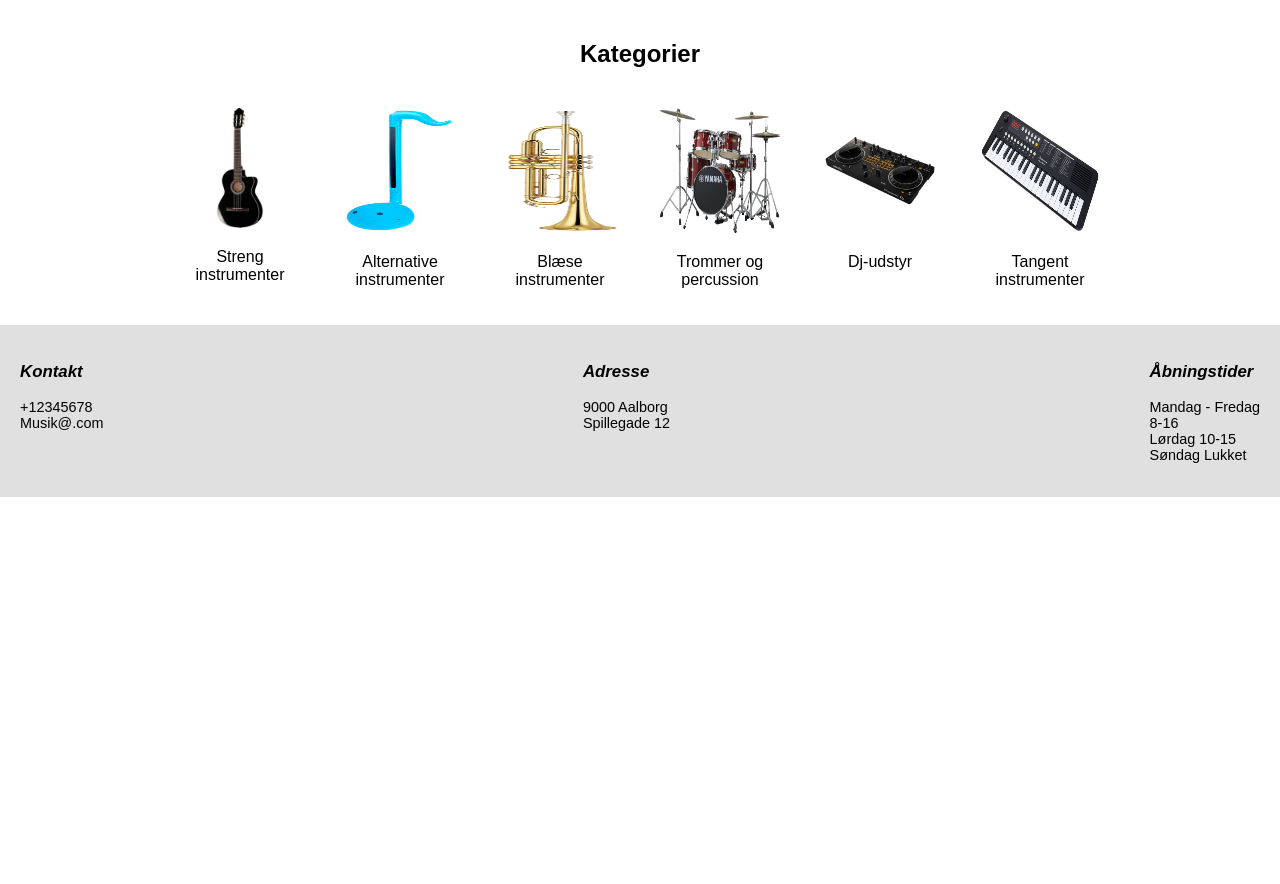
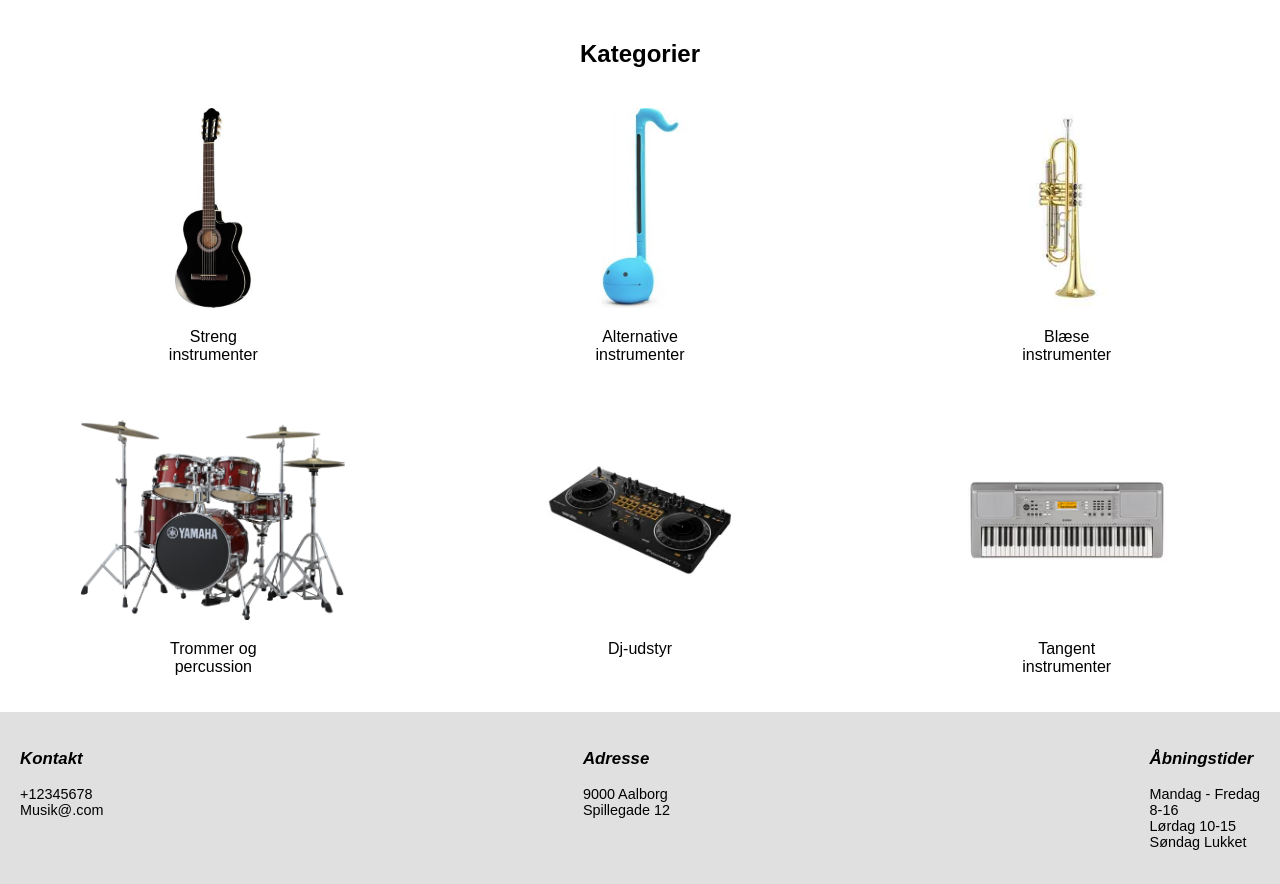
Before and after one commit to Basken3103/Plug-and-play_store, a plain HTML site: page index.html in a window 1280 px wide. Shown: the part 560-1444 px from the top of the page. Before the commit the page ends 1057 px from the top, so only its background shows below. Drawn offline with Linux system fonts and the light colour scheme.

Commit message:
Billederne står som de skal nu. Næste step er at arbejde med footeren.

```diff
--- a/css/main.css
+++ b/css/main.css
@@ -9,19 +9,20 @@ main {
 }
 
 .categories {
-    display: flex;
-    flex-wrap: wrap;
-    justify-content: center;
+    display: grid;
+    grid-template-columns: 1fr 1fr 1fr;
     gap: 40px;
     padding-top: 20px;
 }
 
 
 .category {
-    width: 120px;
+    display: flex;
+    flex-direction: column;
 }
 
 
 .category img {
-    width: 100%;
+    height: 200px;
+    aspect-ratio: auto;
 }
--- a/css/style.css
+++ b/css/style.css
@@ -30,4 +30,6 @@ body {
     .hero {
         min-height: 400px;
     }
+
+
 }
--- a/index.html
+++ b/index.html
@@ -41,32 +41,42 @@
         <h2 class="title">Kategorier</h2>
         <section class="categories">
             <div class="category">
-                <img src="img/guitar.jpg" alt="Streng instrument" />
+                <div>
+                    <img src="img/guitar.jpg" alt="Streng instrument" />
+                </div>
                 <p>Streng<br>instrumenter</p>
             </div>
             <div class="category">
-                <img src="img/Otamatone.webp" alt="Alternative instrumenter" height="125px" />
+                <div>
+                    <img src="img/otamatone.jpg" alt="Alternative instrumenter" />
+                </div>
                 <p>Alternative<br>instrumenter</p>
             </div>
             <div class="category">
-                <img src="img/trompet_roteret_90 (1).png" alt="Blæseinstrumenter" height="125px" />
+                <div>
+                    <img src="img/Trompet.jpg" alt="Blæseinstrumenter" />
+                </div>
                 <p>Blæse<br>instrumenter</p>
             </div>
             <div class="category">
-                <img src="img/Trommer.jpg" alt="Trommer" height="125px" />
+                <div>
+                    <img src="img/Trommer.jpg" alt="Trommer" />
+                </div>
                 <p>Trommer og<br>percussion</p>
             </div>
             <div class="category">
-                <img src="img/Dj controller.webp" alt="DJ-udstyr" height="125px" />
+                <div>
+                    <img src="img/Dj controller.webp" alt="DJ-udstyr" />
+                </div>
                 <p>Dj-udstyr</p>
             </div>
             <div class="category">
-                <img src="img/Keyboard.webp" alt="Tangent instrumenter" height="125px" />
+                <div>
+                    <img src="img/Keyboard.avif" alt="Tangent instrumenter" />
+                </div>
                 <p>Tangent<br>instrumenter</p>
             </div>
-
         </section>
-
     </main>
 
     <footer>
```
Also changed, not shown: img/Keyboard.avif (added), img/Keyboard.webp (deleted), img/Otamatone.webp (deleted), img/Trompet.jpg (added), img/otamatone.jpg (added), img/trompet_roteret_90 (1).png (deleted).
